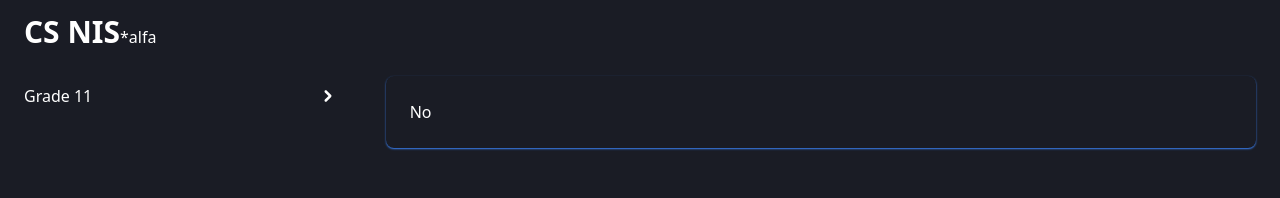
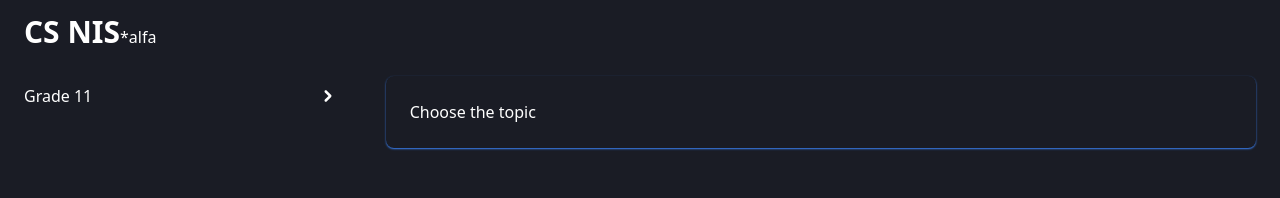
Before and after one commit to zeptozor/csnis-alfa, a Next.js app: page /deploy/lo in a window 1280 px wide. Shown: the top 198 px of the page. Built offline with nearby package versions, Linux system fonts and the light colour scheme.

Commit message:
Update Content.tsx

```diff
--- a/components/Content.tsx
+++ b/components/Content.tsx
@@ -131,7 +131,7 @@ export function Container() {
             {
                 topics[(topic as string)]
                     ? React.cloneElement(topics[(topic as string)], {})
-                    : 'No'
+                    : 'Choose the topic'
             }
         </div>
     )
```
